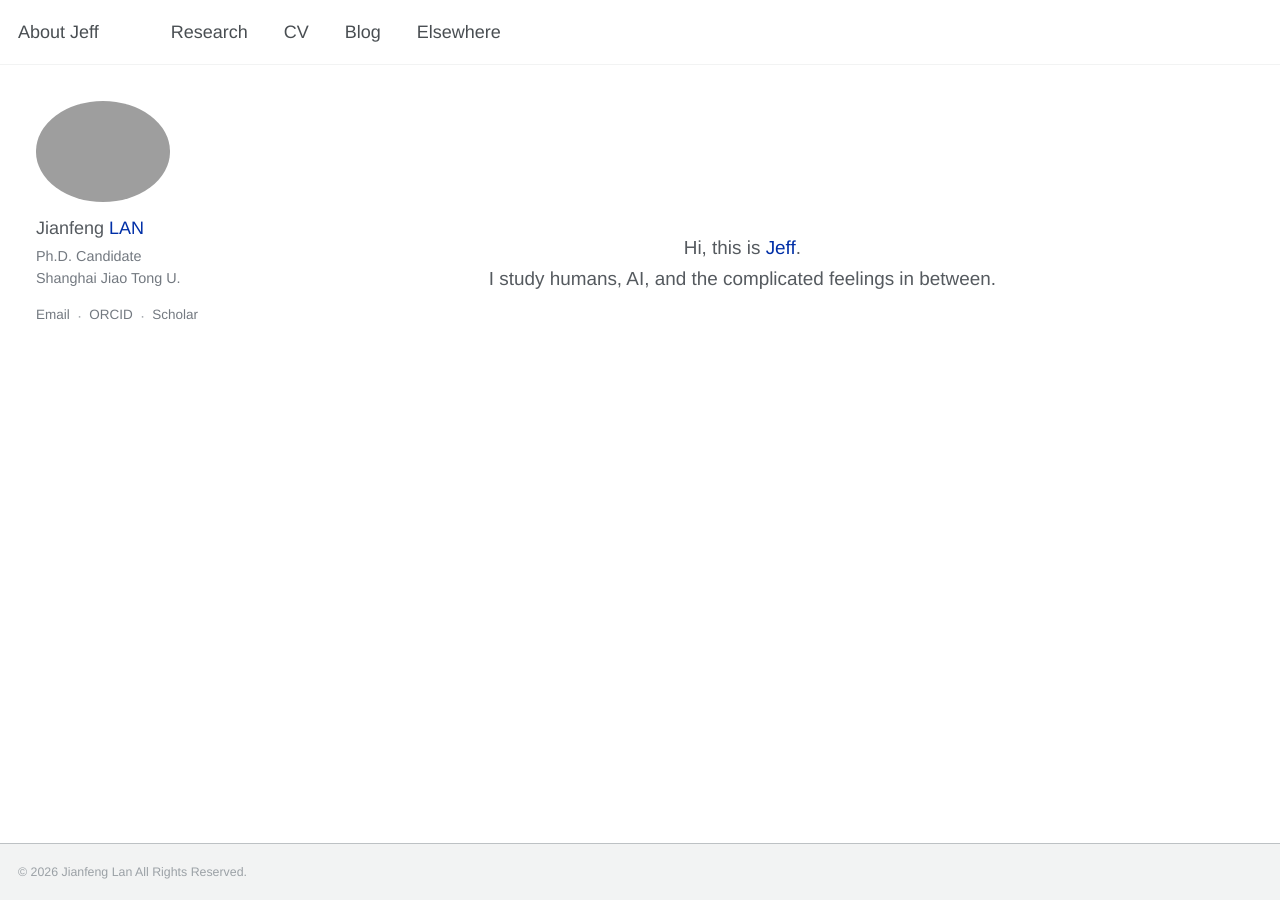
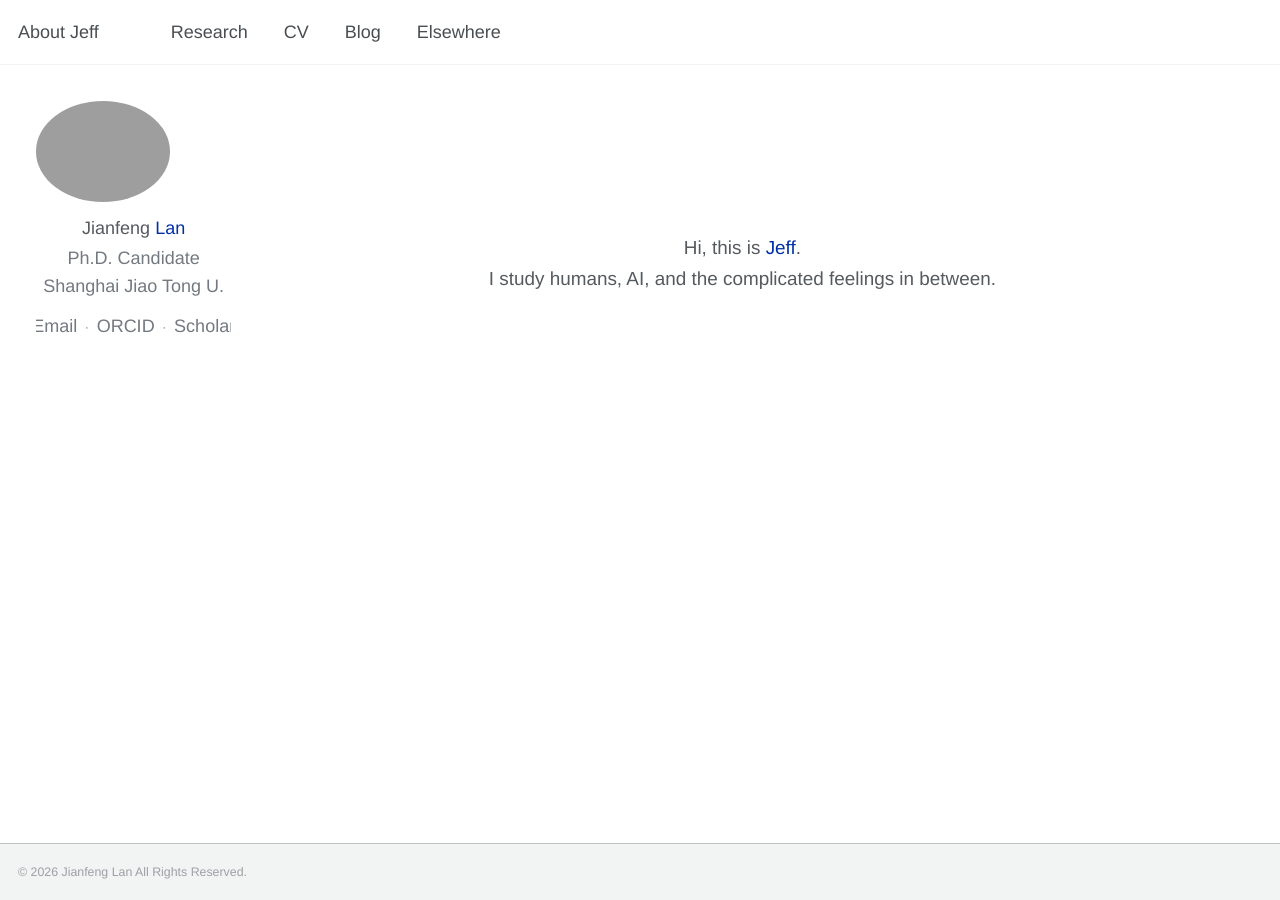
Before and after one commit to jianfenglan/jianfenglan.github.io, a Jekyll site: the page built from _pages/about.md, in a window 1280 px wide. Built offline with Jekyll 4.4.1, drawn with Linux system fonts in a browser that asks for light colours.

Commit message:
Refine sidebar identity typography and alignment

```diff
--- a/assets/css/main.scss
+++ b/assets/css/main.scss
@@ -127,12 +127,19 @@ b {
   border-radius: 50%;
 }
 
+.sidebar .author__content,
+.sidebar .author__bio,
+.sidebar .author__urls-wrapper {
+  text-align: center;
+}
+
 .sidebar .author__name {
   margin-top: 0.9rem;
   margin-bottom: 0.3rem;
   color: var(--site-text);
   font-size: 0;
   font-weight: 200 !important;
+  text-align: center;
 }
 
 .sidebar .author__name::before,
@@ -148,22 +155,29 @@ b {
 }
 
 .sidebar .author__name::after {
-  content: "LAN";
+  content: "Lan";
   color: var(--site-accent);
 }
 
+.sidebar .author__bio,
+.sidebar .author__employer,
+.sidebar .author__location {
+  margin-top: 0;
+  color: var(--site-muted);
+  font-size: 1rem !important;
+  line-height: 1.55;
+  text-align: center;
+}
+
 .sidebar .author__bio {
-  margin-top: 0;
   margin-bottom: 0.7rem;
-  color: var(--site-muted);
-  font-size: 0.8rem;
-  line-height: 1.55;
 }
 
 .sidebar .author__urls {
   display: flex;
   flex-wrap: nowrap;
   align-items: center;
+  justify-content: center;
   gap: 0;
   margin-top: 0.5rem;
   white-space: nowrap;
@@ -189,7 +203,7 @@ b {
   margin: 0;
   padding: 0;
   color: var(--site-muted);
-  font-size: 0.75rem;
+  font-size: 1rem;
   line-height: 1.4;
   text-decoration: none;
 }
@@ -200,7 +214,7 @@ b {
 
 .sidebar .author__urls a[href*="scholar.google.com"]::after {
   content: "Scholar";
-  font-size: 0.75rem;
+  font-size: 1rem;
 }
 
 .sidebar .author__urls a:hover {
```
